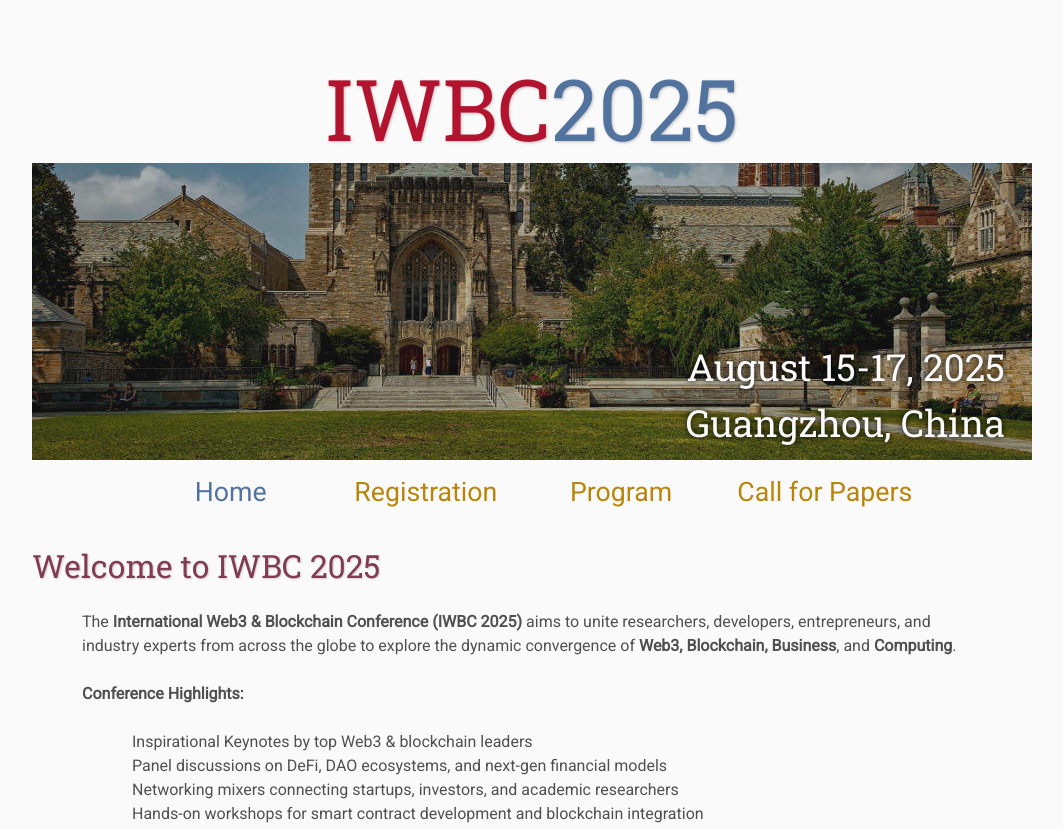
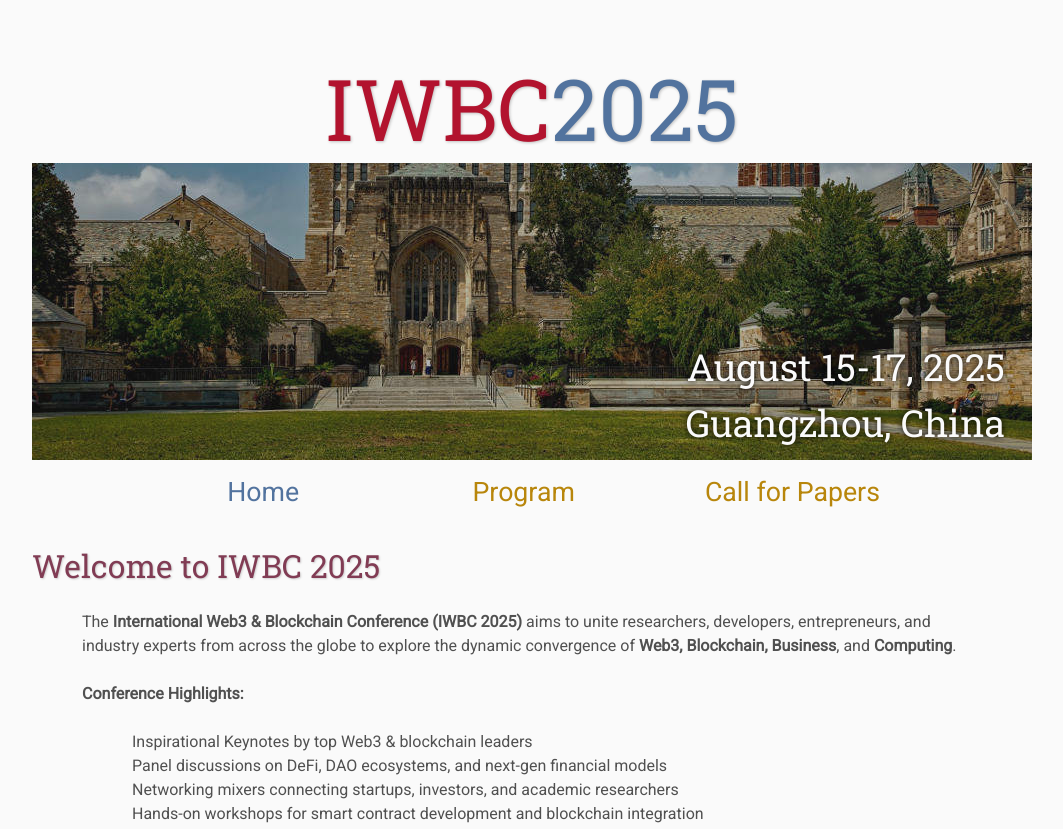
Before and after one commit to IWBC-2025/iwbc, a plain HTML site: page index.html in a window 1280 px wide. Shown: the top 829 px of the page, without its empty margins (108-1171 px from the left). Drawn offline with Linux system fonts and the light colour scheme.

Commit message:
Update index.html

```diff
--- a/index.html
+++ b/index.html
@@ -26,7 +26,6 @@
     <table class="navigation">
         <tr>
             <td class="navigation"><a class="current" title="Home" href=".">Home</a></td>
-            <td class="navigation"><a title="Register for IWBC 2025" href="registration">Registration</a></td>
             <td class="navigation"><a title="Conference Program" href="program">Program</a></td>
             <td class="navigation"><a title="Call for Papers" href="cfp">Call for Papers</a></td>
         </tr>
```
